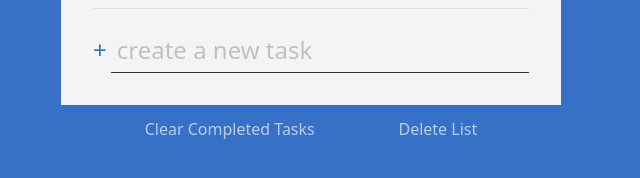
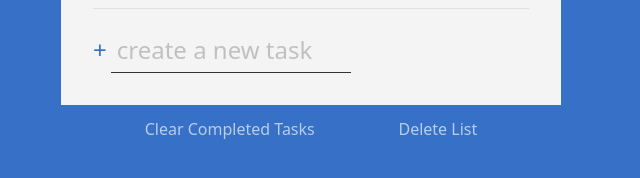
Before and after one commit to Kaustav-Bhattacharya/To-Do, a plain HTML site: page index.html in a window 1280 px wide. Shown: the part 504-682 px from the top of the page, 479-1119 px from the left. Drawn offline with Linux system fonts and the light colour scheme.

Commit message:
width adjusted

```diff
--- a/index.css
+++ b/index.css
@@ -120,7 +120,7 @@ form {
 
 .new.task {
   margin-bottom: 0;
-  max-width: 70vw;
+  max-width: 15rem;
 }
 
 .active-list {
```
